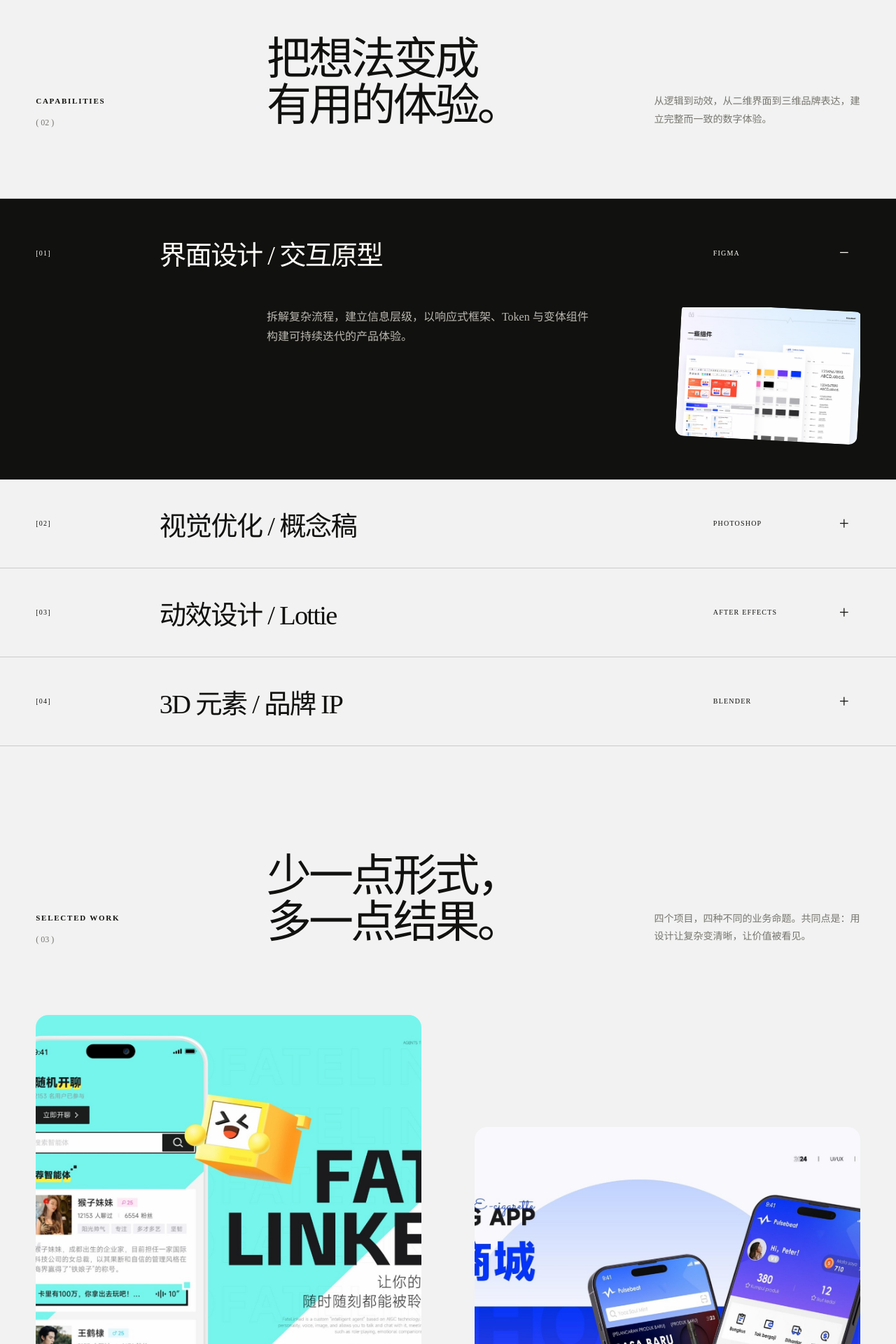
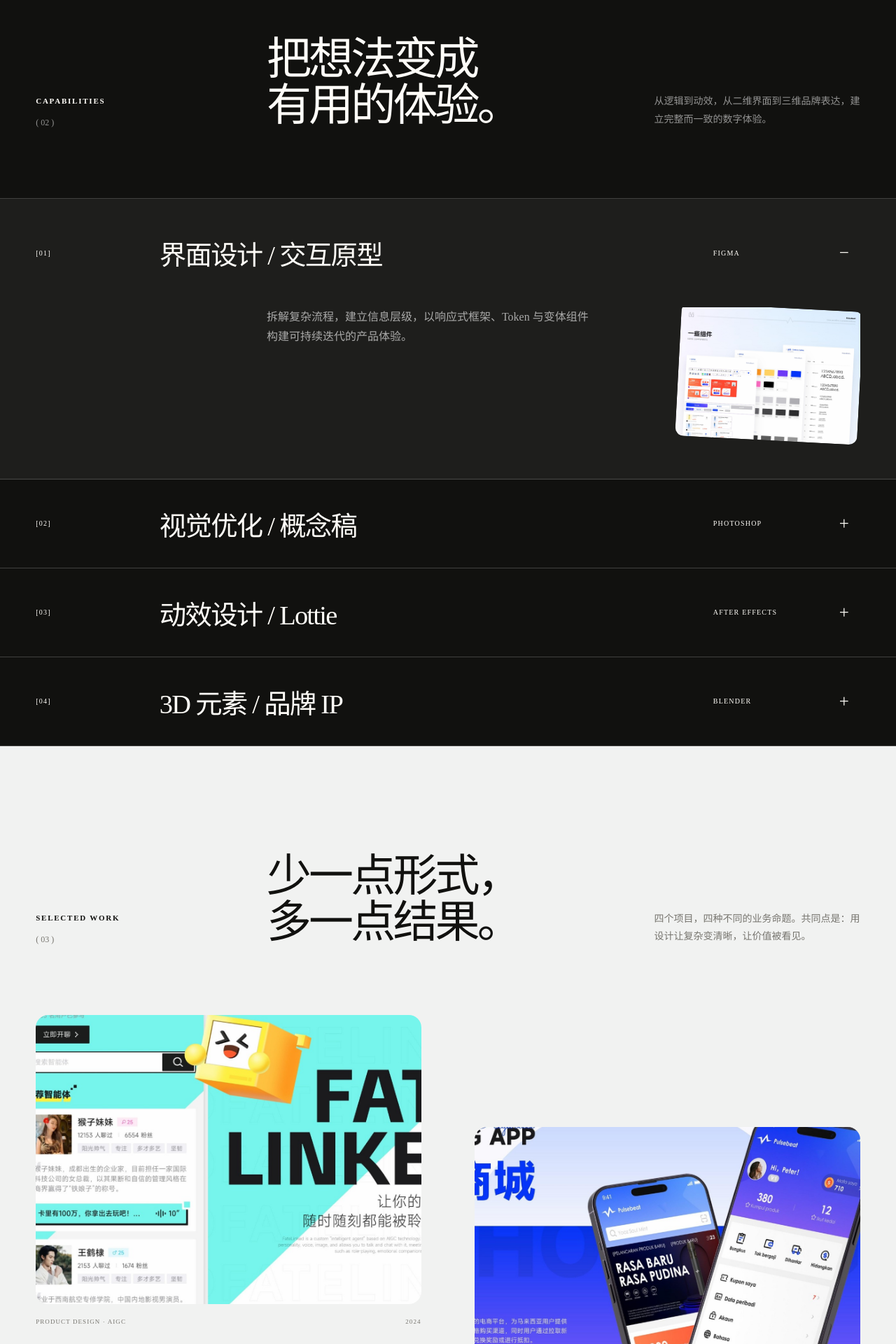
Before and after one commit to Miaaaa857/profile, a React (Vite) app: page / in a window 1280 px wide. Shown: the part 2520-4440 px from the top of the page at 70% size. Built offline with nearby package versions, Linux system fonts and the light colour scheme.

Commit message:
Restyle projects and capabilities sections

```diff
--- a/src/styles/global.css
+++ b/src/styles/global.css
@@ -107,9 +107,11 @@ i { font-style: normal; }
 .section-heading h2, .projects-heading h2, .faq-title h2 { font-size: clamp(54px, 5vw, 86px); line-height: 1.02; letter-spacing: -.06em; font-weight: 500; }
 .section-heading h2 i, .projects-heading h2 i, .faq-title h2 i { font-weight: 500; }
 .section-heading > p, .projects-heading > p { max-width: 340px; color: var(--muted); font-size: 14px; line-height: 1.8; }
-.skills-list { border-top: 1px solid var(--line); }
-.skill-row { border-bottom: 1px solid var(--line); overflow: hidden; transition: background .6s var(--ease); }
-.skill-row.is-active { background: var(--ink); color: var(--white); }
+.skills { background: var(--ink); color: var(--white); }
+.skills .section-heading > p, .skills .section-index { color: rgba(255, 255, 255, .55); }
+.skills-list { border-top: 1px solid rgba(255, 255, 255, .2); }
+.skill-row { border-bottom: 1px solid rgba(255, 255, 255, .2); overflow: hidden; transition: background .6s var(--ease); }
+.skill-row:hover, .skill-row.is-active { background: rgba(255, 255, 255, .055); }
 .skill-row > button { width: 100%; height: 126px; padding: 0 var(--gutter); display: grid; grid-template-columns: 15% 1fr 180px 30px; align-items: center; border: 0; background: none; text-align: left; cursor: pointer; transition: height .7s var(--ease); }
 .skill-row.is-active > button { height: 155px; }
 .skill-number, .skill-tool { font-size: 10px; letter-spacing: .12em; }
@@ -117,12 +119,12 @@ i { font-style: normal; }
 .skill-icon { font-size: 25px; }
 .skill-details { height: 0; width: min(calc(100% - var(--gutter) * 2), var(--max)); margin: auto; display: grid; grid-template-columns: 28% 40% 1fr; overflow: hidden; opacity: 0; transition: height .7s var(--ease), opacity .5s; }
 .skill-row.is-active .skill-details { height: 245px; opacity: 1; }
-.skill-details p { grid-column: 2; max-width: 520px; color: #bbb8b0; line-height: 1.75; }
+.skill-details p { grid-column: 2; max-width: 520px; color: rgba(255, 255, 255, .62); line-height: 1.75; }
 .skill-details img { grid-column: 3; grid-row: 1; justify-self: end; width: 260px; height: 190px; object-fit: cover; border-radius: var(--radius-media-xs); transform: rotate(3deg); }
 
 .project-grid { display: grid; grid-template-columns: 1fr 1fr; column-gap: clamp(28px, 6vw, 110px); row-gap: 130px; align-items: start; }
 .project-card:nth-child(even) { margin-top: 160px; }
-.project-visual { position: relative; overflow: hidden; aspect-ratio: 6 / 7; border-radius: var(--radius-media-md); background: var(--surface); }
+.project-visual { position: relative; overflow: hidden; aspect-ratio: 4 / 3; border-radius: var(--radius-media-md); background: var(--surface); }
 .project-visual img { width: 100%; height: 100%; object-fit: cover; transition: transform .8s var(--ease); }
 .project-card:hover .project-visual img { transform: scale(1.035); }
 .project-open { position: absolute; right: 22px; top: 22px; width: 54px; height: 54px; display: grid; place-items: center; border-radius: 50%; background: var(--white); font-size: 18px; transform: scale(0); transition: transform .6s var(--ease); }
```
